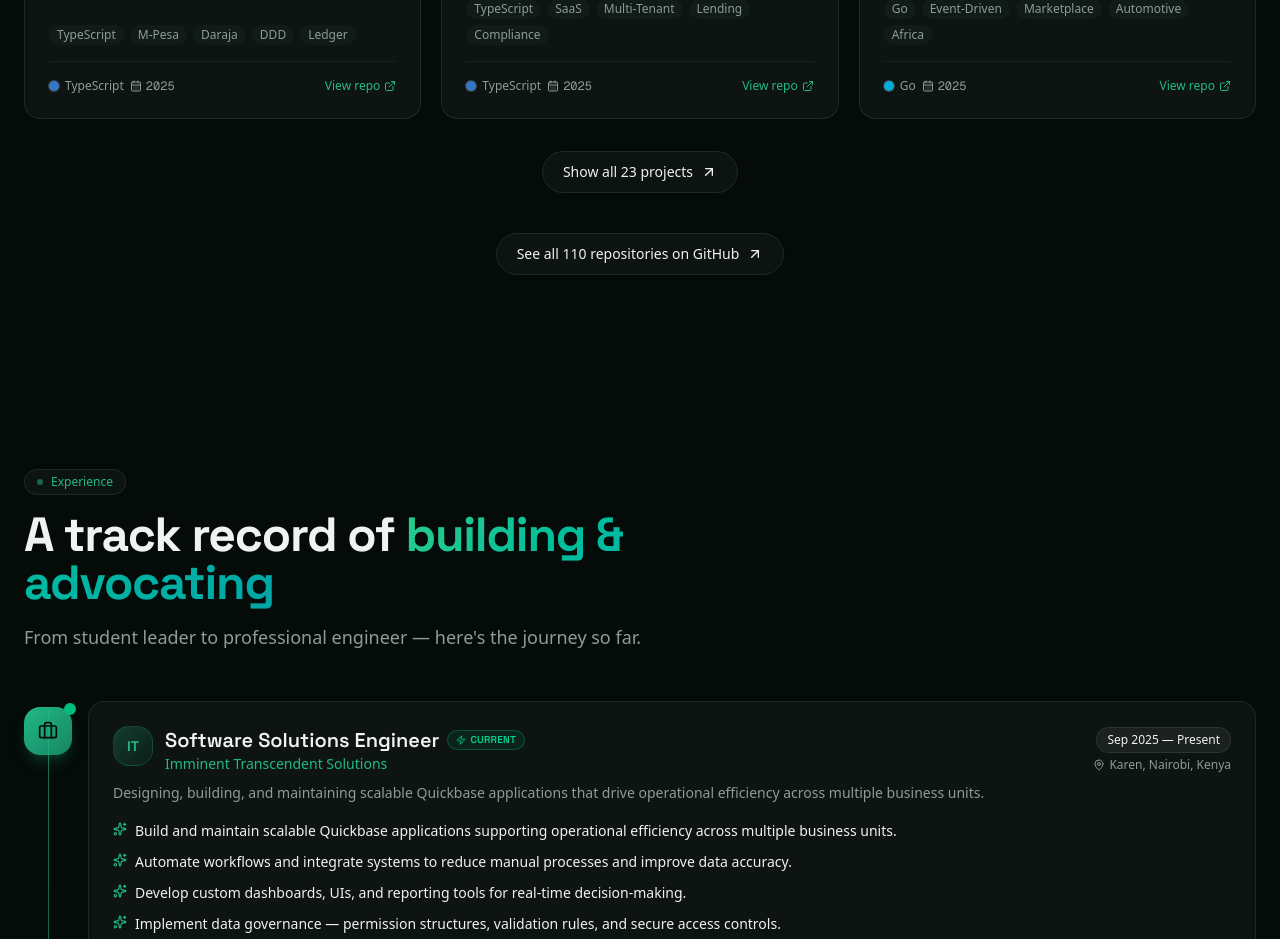
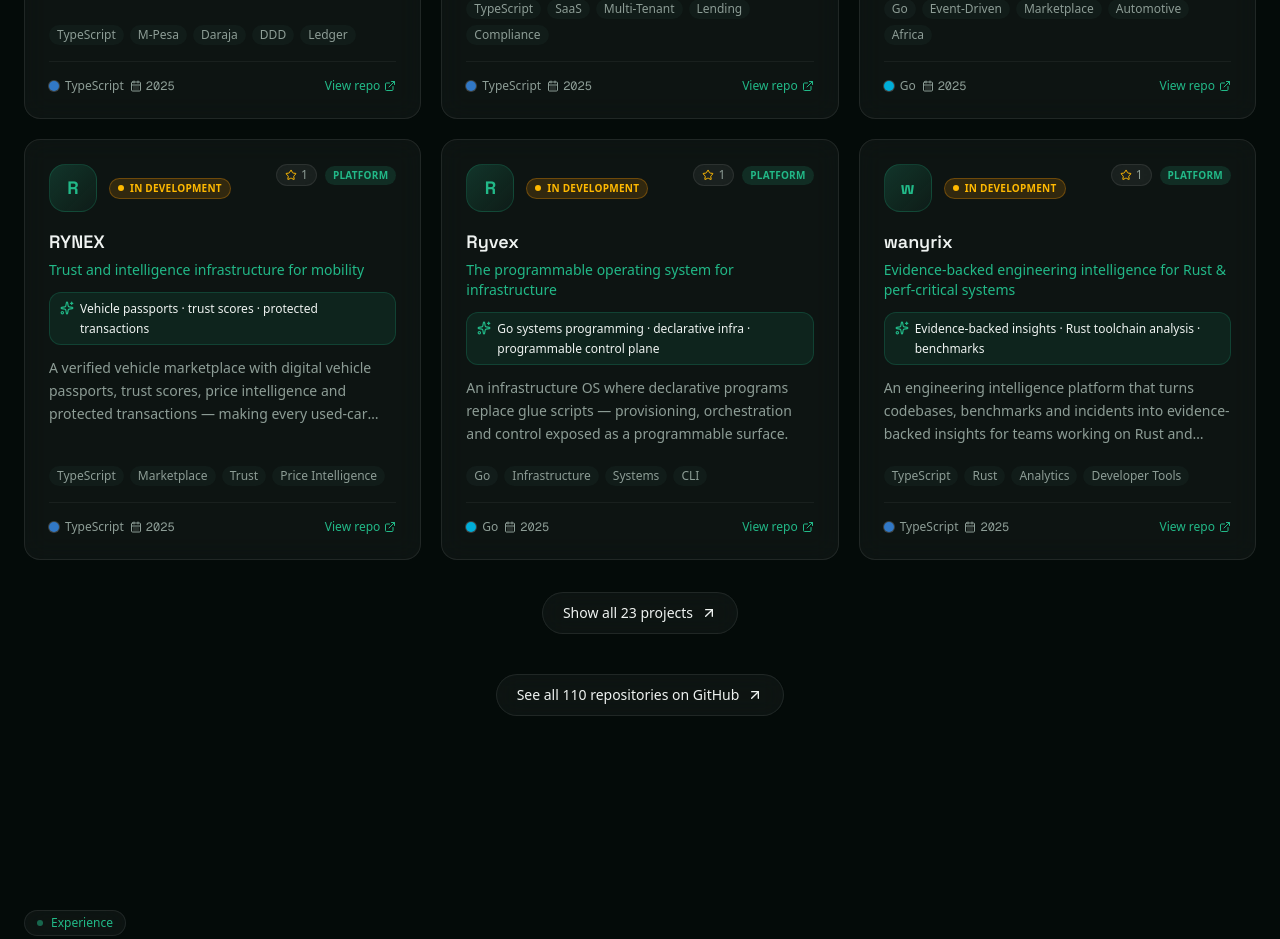
Before and after one commit to Roy-Wanyoike/Roy-portfolio, a Next.js app: page / in a window 1280 px wide. Shown: the part 5400-6339 px from the top of the page. Built offline with nearby package versions, Linux system fonts and the light colour scheme; no server answers.

Commit message:
Polish: default project grid shows 9 cards (slice after excluding featured)

```diff
--- a/src/components/portfolio/projects.tsx
+++ b/src/components/portfolio/projects.tsx
@@ -235,10 +235,11 @@
   const showFeatured = filter === "All" && !query && featured.length === 3;
 
   // Avoid duplicates: hide showcased projects from the main grid in default view
-  const visible = (
-    showAll ? filtered : filtered.slice(0, PAGE_SIZE)
-  ).filter((p) => !showFeatured || !featuredNames.has(p.name));
-  const hasMore = filtered.length > PAGE_SIZE;
+  const gridPool = showFeatured
+    ? filtered.filter((p) => !featuredNames.has(p.name))
+    : filtered;
+  const visible = showAll ? gridPool : gridPool.slice(0, PAGE_SIZE);
+  const hasMore = gridPool.length > PAGE_SIZE;
 
   return (
     <section id="projects" className="section-pad relative scroll-mt-24">
```
